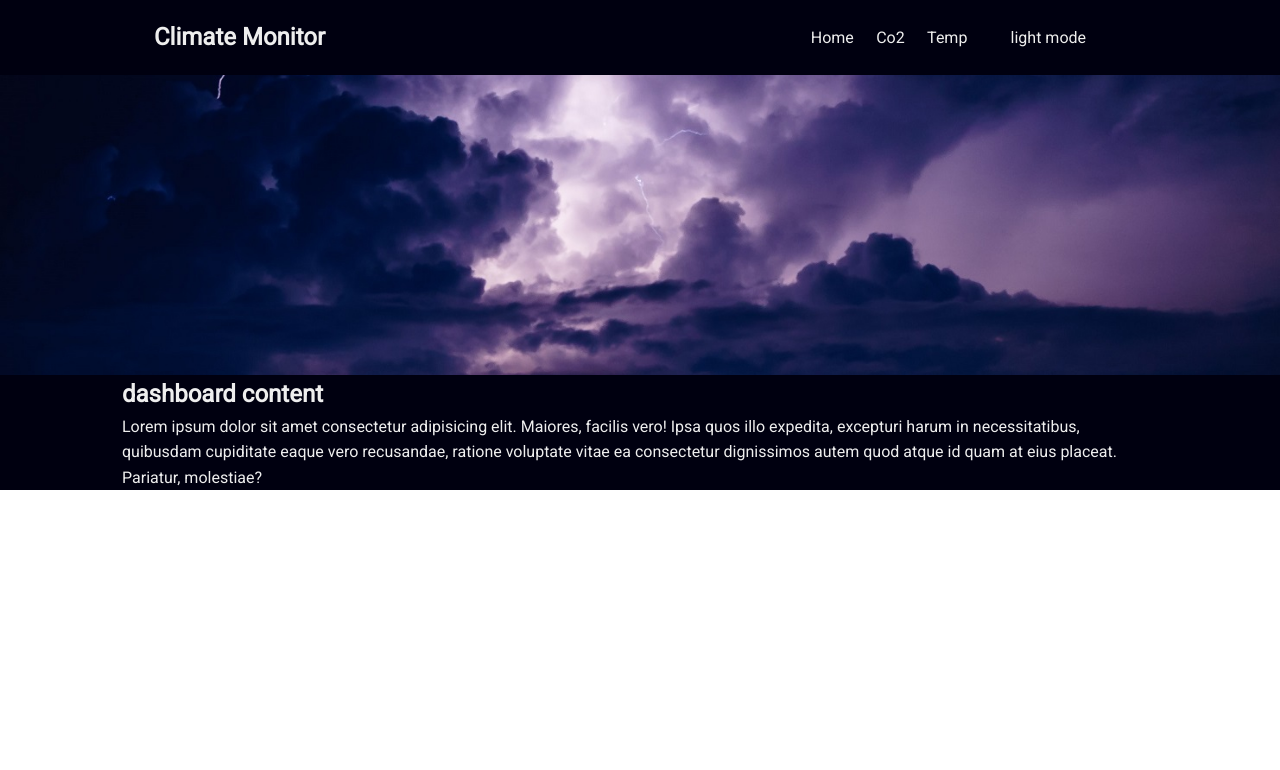
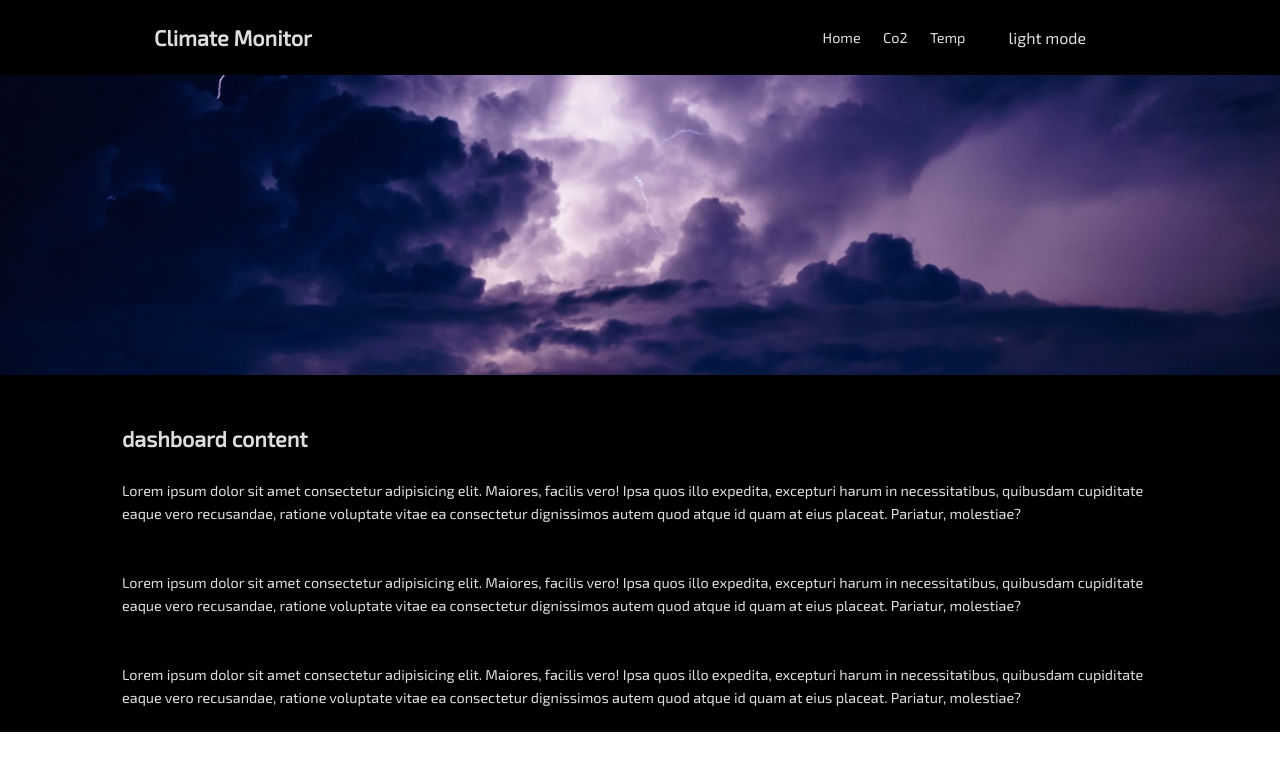
Before and after one commit to TomaszPietrzykowski/climate-monitor-archive, a React (Create React App) app: page / in a window 1280 px wide. Shown: the top 770 px of the page. Built offline with nearby package versions, Linux system fonts and the light colour scheme.

Commit message:
themes tweeked

```diff
--- a/src/App.css
+++ b/src/App.css
@@ -1,4 +1,4 @@
-@import url("https://fonts.googleapis.com/css?family=Roboto");
+@import url("https://fonts.googleapis.com/css?family=Exo+2&display=swap");
 
 /* Global Styles */
 :root {
@@ -16,11 +16,11 @@
 }
 
 body {
-  font-family: "Roboto", sans-serif;
-  font-size: 1rem;
+  font-family: "Exo 2", sans-serif;
+  font-size: 0.9rem;
   line-height: 1.6;
-  background-color: #fff;
-  color: #333;
+  /* background-color: #fff;
+  color: #333; */
 }
 
 a {
@@ -112,7 +112,7 @@ img {
 /* Cards */
 .card {
   padding: 1rem;
-  border: #ccc 1px dotted;
+  /* border: #333 1px dotted; */
   margin: 0.7rem 0;
 }
 
--- a/src/components/Dashboard.js
+++ b/src/components/Dashboard.js
@@ -5,19 +5,41 @@ const Dashboard = () => {
   const { isDarkMode, dark, light } = useContext(ThemeContext)
   const theme = isDarkMode ? dark : light
   return (
-    <div
-      className="dashboard"
-      style={{ background: theme.bgPrimary, color: theme.text }}
-    >
+    <div style={{ background: theme.bgPrimary, color: theme.text }}>
       <div className="container">
+        <div className="dashboard">
+          <br />
+          <br />
           <h2>dashboard content</h2>
+          <br />
           <p>
             Lorem ipsum dolor sit amet consectetur adipisicing elit. Maiores,
             facilis vero! Ipsa quos illo expedita, excepturi harum in
             necessitatibus, quibusdam cupiditate eaque vero recusandae, ratione
-          voluptate vitae ea consectetur dignissimos autem quod atque id quam at
-          eius placeat. Pariatur, molestiae?
+            voluptate vitae ea consectetur dignissimos autem quod atque id quam
+            at eius placeat. Pariatur, molestiae?
           </p>
+          <br />
+          <br />
+          <p>
+            Lorem ipsum dolor sit amet consectetur adipisicing elit. Maiores,
+            facilis vero! Ipsa quos illo expedita, excepturi harum in
+            necessitatibus, quibusdam cupiditate eaque vero recusandae, ratione
+            voluptate vitae ea consectetur dignissimos autem quod atque id quam
+            at eius placeat. Pariatur, molestiae?
+          </p>
+          <br />
+          <br />
+          <p>
+            Lorem ipsum dolor sit amet consectetur adipisicing elit. Maiores,
+            facilis vero! Ipsa quos illo expedita, excepturi harum in
+            necessitatibus, quibusdam cupiditate eaque vero recusandae, ratione
+            voluptate vitae ea consectetur dignissimos autem quod atque id quam
+            at eius placeat. Pariatur, molestiae?
+          </p>
+        </div>
+
+        <br />
       </div>
     </div>
   )
--- a/src/contexts/ThemeContext.js
+++ b/src/contexts/ThemeContext.js
@@ -5,8 +5,8 @@ export const ThemeContext = createContext()
 class ThemeContexProvider extends Component {
   state = {
     isDarkMode: true,
-    light: { text: "#444", bgPrimary: "#eee", bgSecondary: "#333" },
-    dark: { text: "#eee", bgPrimary: "#000010", bgSecondary: "#bbb" }
+    light: { text: "#333", bgPrimary: "#eee", bgSecondary: "#333" },
+    dark: { text: "#ddd", bgPrimary: "#000003", bgSecondary: "#bbb" }
   }
   toggleTheme = () => {
     this.setState({ isDarkMode: !this.state.isDarkMode })
```
Lines whose indentation alone changed are shown as unchanged.
